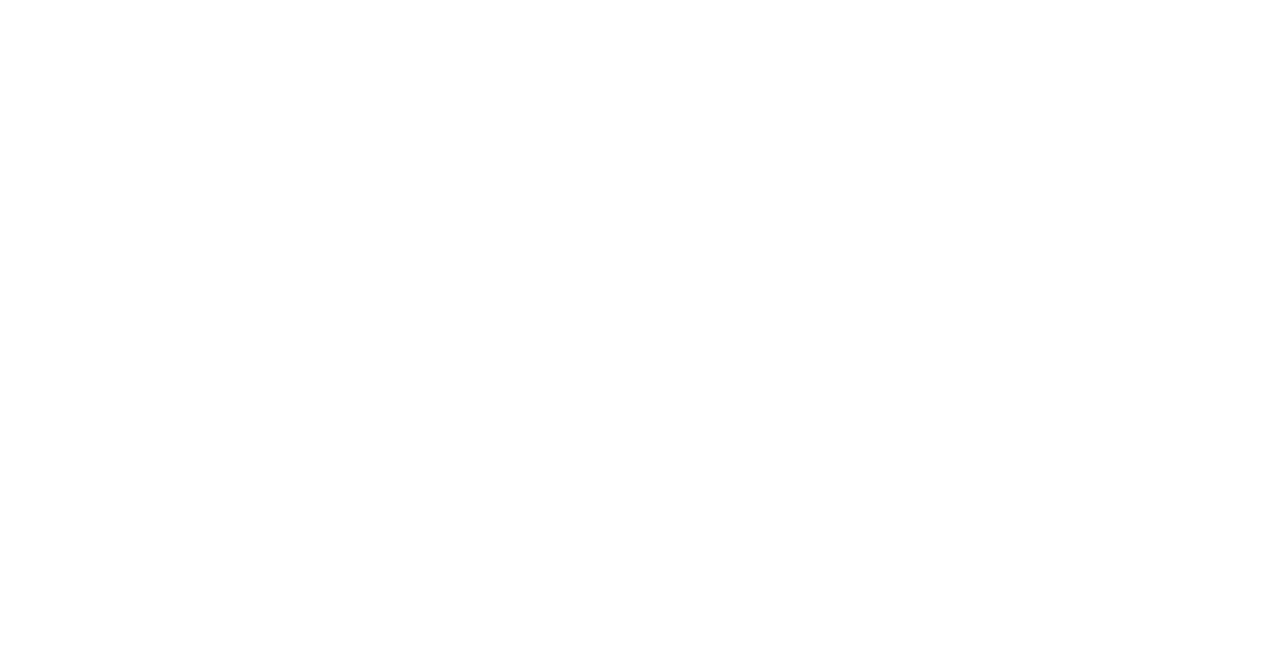
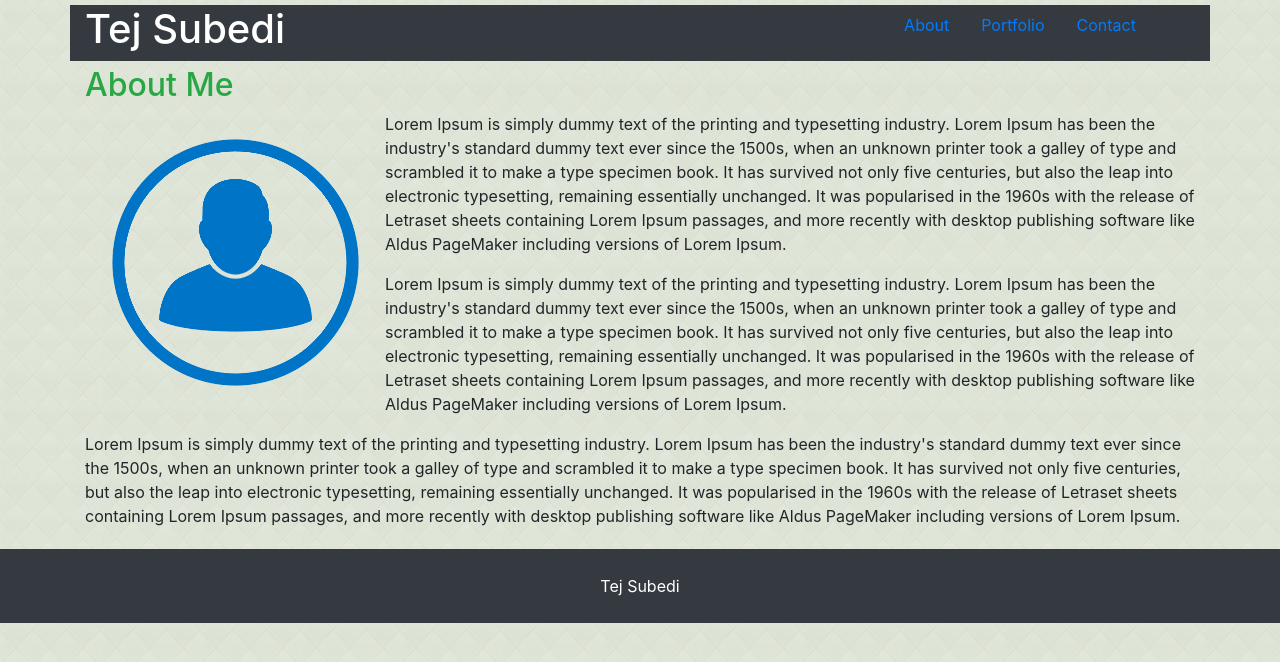
Before and after one commit to tejsubedi/Bootstrap-Portfolio, a plain HTML site: page index.html in a window 1280 px wide. Drawn offline with nearby package versions, Linux system fonts and the light colour scheme.

Commit message:
some bootstrap practice

```diff
--- /dev/null
+++ b/css/style.css
@@ -0,0 +1,15 @@
+body {
+    background: url("../assets/image/beige-tiles.png");
+}
+.container {
+    margin: 5px auto;
+}
+.float{
+    float: left;
+}
+.footer {
+    color: #ffffff;
+    text-align: center;
+    padding: 15px;
+    margin: 10px;
+}
--- a/index.html
+++ b/index.html
@@ -1,16 +1,80 @@
 <!DOCTYPE html>
 <html lang="en">
+
 <head>
-    <meta charset="UTF-8">
-    <meta name="viewport" content="width=device-width, initial-scale=1.0">
-    <meta http-equiv="X-UA-Compatible" content="ie=edge">
+    <meta charset="UTF-8" />
+    <meta name="viewport" content="width=device-width, initial-scale=1.0" />
+    <meta http-equiv="X-UA-Compatible" content="ie=edge" />
     <title>Learning Bootstrap Application</title>
+    <link rel="stylesheet" href="https://stackpath.bootstrapcdn.com/bootstrap/4.3.1/css/bootstrap.min.css"
+        integrity="sha384-ggOyR0iXCbMQv3Xipma34MD+dH/1fQ784/j6cY/iJTQUOhcWr7x9JvoRxT2MZw1T" crossorigin="anonymous" />
+    <link rel="stylesheet" href="../Bootstrap-Portfolio/css/style.css" />
 </head>
+
 <body>
     <div class="container">
-        <nav>
+        <div class="row bg-dark text-white">
+            <div class="col-8">
+                <h1 class="name">Tej Subedi</h1>
+            </div>
+            <div class="col-4">
+                <ul class="nav justify-content-center">
+                    <li class="nav-item">
+                        <a href="#" class="nav-link active">About</a>
+                    </li>
+                    <li class="nav-item">
+                        <a href="#" class="nav-link active">Portfolio</a>
+                    </li>
+                    <li class="nav-item">
+                        <a href="#" class="nav-link active">Contact</a>
+                    </li>
 
-        </nav>
+                </ul>
+            </div>
+        </div>
     </div>
+    <div class="container">
+        <div class="row ">
+            <div class="col text-success">
+                <h2>About Me</h2>
+            </div>
+        </div>
+        <div class="row">
+            <div class="col">
+                <div class="wrapper">
+                    <img class="float" src="../Bootstrap-Portfolio/assets/image/myimage.png" alt="mypic">
+                    <p>Lorem Ipsum is simply dummy text of the printing and typesetting industry. Lorem Ipsum
+                        has been the industry's standard dummy text ever since the 1500s, when an unknown printer
+                        took a galley of type and scrambled it to make a type specimen book. It has survived not
+                        only five centuries, but also the leap into electronic typesetting, remaining essentially
+                        unchanged. It was popularised in the 1960s with the release of Letraset sheets containing
+                        Lorem Ipsum passages, and more recently with desktop publishing software like Aldus PageMaker
+                        including versions of Lorem Ipsum.</p>
+                    <p>Lorem Ipsum is simply dummy text of the printing and typesetting industry. Lorem Ipsum
+                        has been the industry's standard dummy text ever since the 1500s, when an unknown printer
+                        took a galley of type and scrambled it to make a type specimen book. It has survived not
+                        only five centuries, but also the leap into electronic typesetting, remaining essentially
+                        unchanged. It was popularised in the 1960s with the release of Letraset sheets containing
+                        Lorem Ipsum passages, and more recently with desktop publishing software like Aldus PageMaker
+                        including versions of Lorem Ipsum.</p>
+                    <p>Lorem Ipsum is simply dummy text of the printing and typesetting industry. Lorem Ipsum
+                        has been the industry's standard dummy text ever since the 1500s, when an unknown printer
+                        took a galley of type and scrambled it to make a type specimen book. It has survived not
+                        only five centuries, but also the leap into electronic typesetting, remaining essentially
+                        unchanged. It was popularised in the 1960s with the release of Letraset sheets containing
+                        Lorem Ipsum passages, and more recently with desktop publishing software like Aldus PageMaker
+                        including versions of Lorem Ipsum.</p>
+                </div>
+
+            </div>
+        </div>
+    </div>
+    <div class="row bg-dark">
+        <div class="col footer">
+                Tej Subedi
+        </div>
+    </div>
+
 </body>
+
 </html>
```
Also changed, not shown: assets/image/beige-tiles.png (added), assets/image/myimage.png (added).
